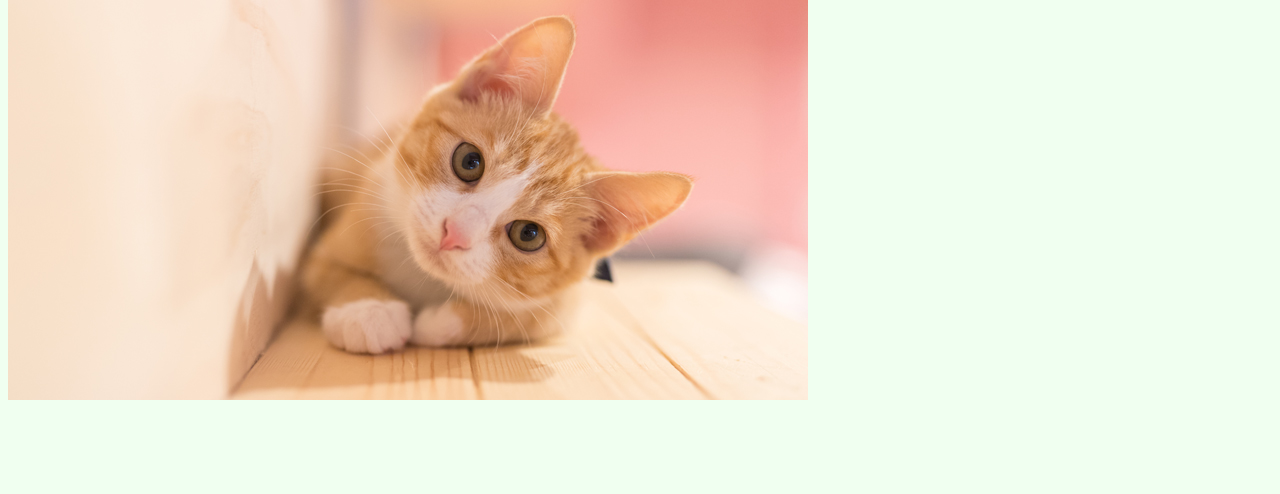
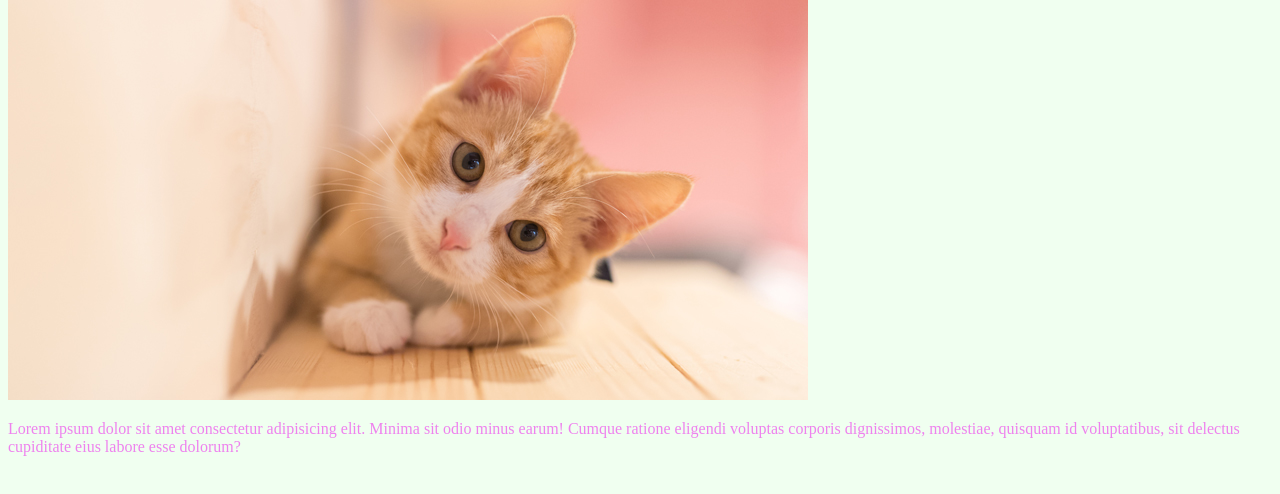
Before and after one commit to ClaudiaAntonaci/SitoProva, a plain HTML site: page index.html in a window 1280 px wide. Shown: the part 80-574 px from the top of the page. Drawn offline with Linux system fonts and the light colour scheme; files that its build step writes are made by us from their sources.

Commit message:
Aggiunto Paragrafo

```diff
--- a/index.html
+++ b/index.html
@@ -9,5 +9,6 @@
 <body>
     <h1>Benvenuto</h1>
     <img src="static/images/gatto-vita.jpg" alt="gatto">
+    <p>Lorem ipsum dolor sit amet consectetur adipisicing elit. Minima sit odio minus earum! Cumque ratione eligendi voluptas corporis dignissimos, molestiae, quisquam id voluptatibus, sit delectus cupiditate eius labore esse dolorum?</p>
 </body>
 </html>
--- a/static/css/index.css
+++ b/static/css/index.css
@@ -8,3 +8,7 @@ h1 {
     color: blueviolet;
     font-family: 'Courier New', Courier, monospace;
 }
+
+p {
+    color: violet;
+}
```
